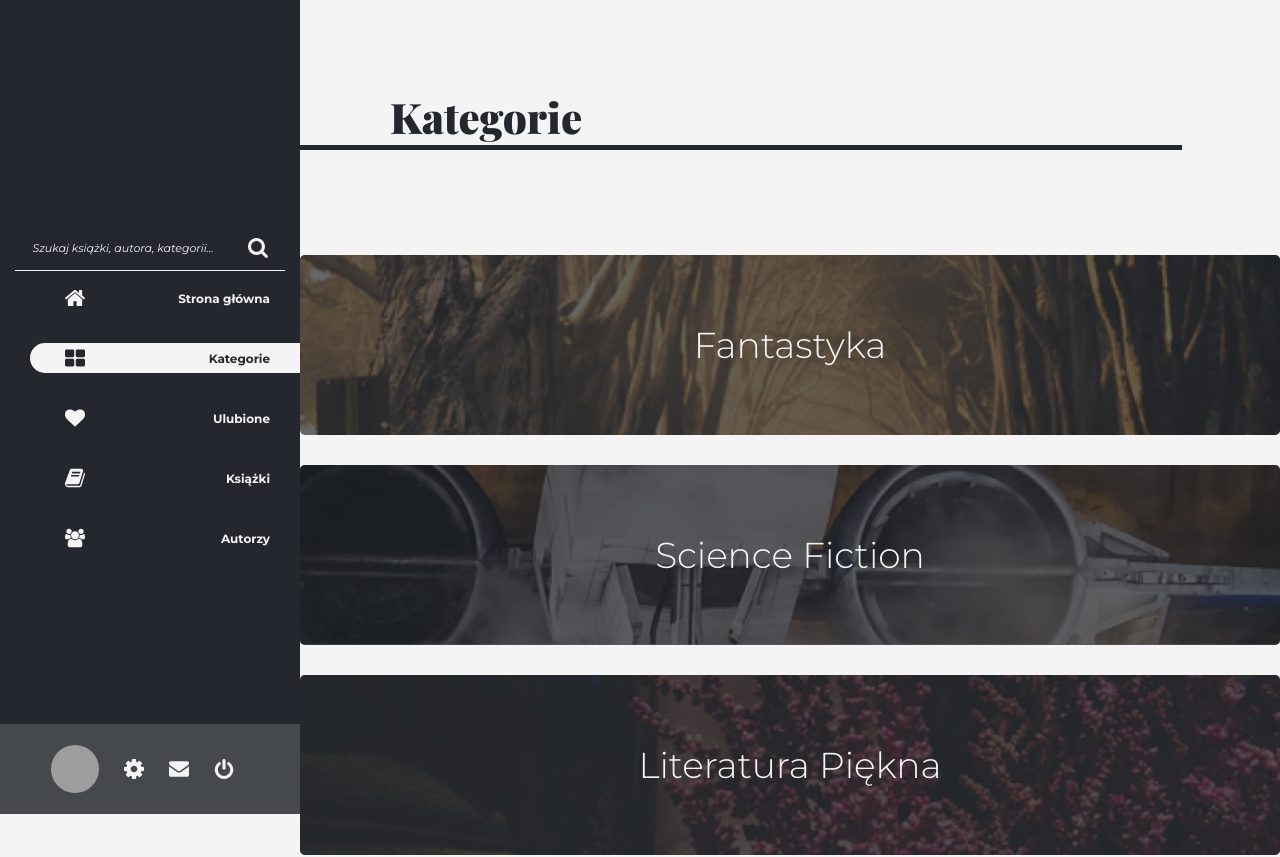
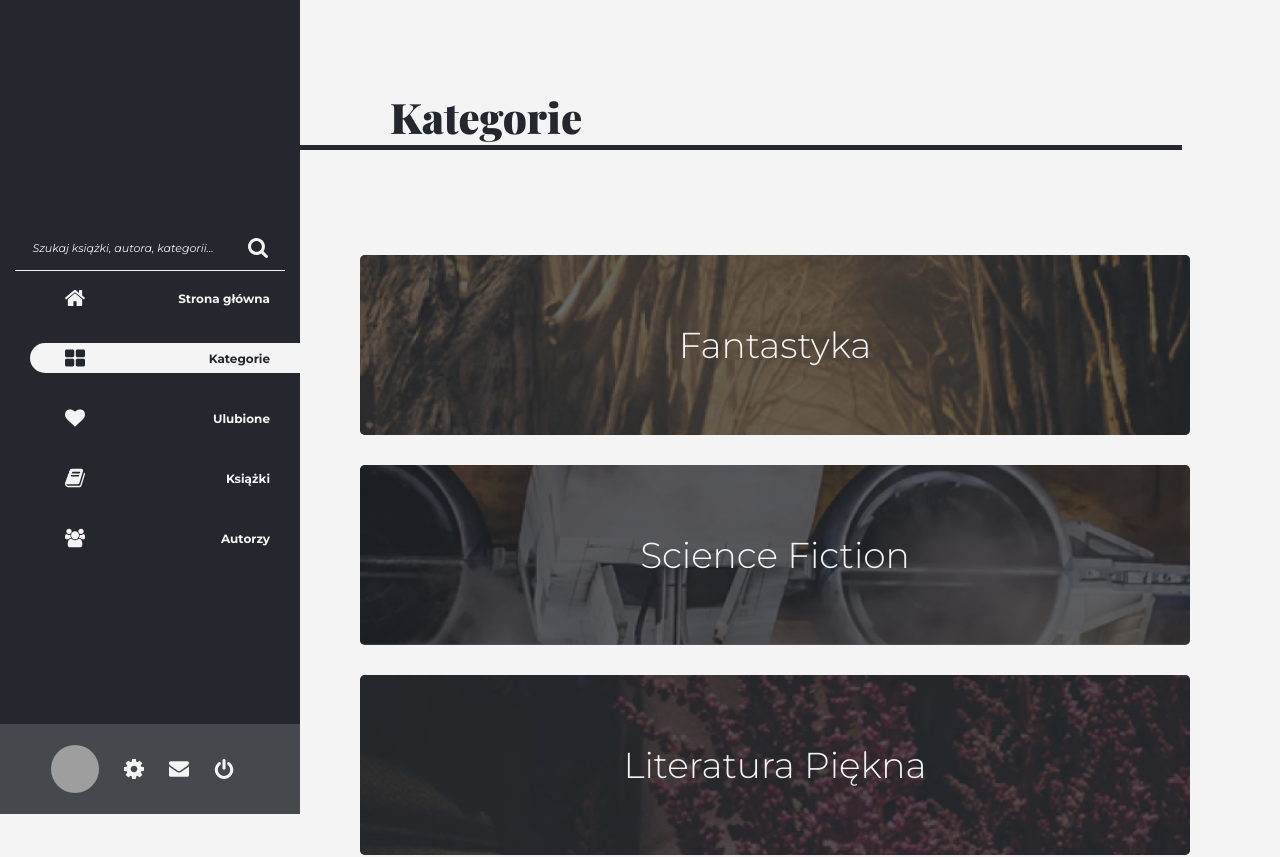
Before and after one commit to zaleskix/books_reviews_app_client, a React (Create React App) app: page /categories in a window 1280 px wide. Shown: the top 857 px of the page. Built offline with nearby package versions, Linux system fonts and the light colour scheme; grey boxes are pictures that could not be loaded.

Commit message:
fixed positioning of homepage

```diff
--- a/src/components/Category/Category.module.css
+++ b/src/components/Category/Category.module.css
@@ -52,7 +52,7 @@
   .Category {
     max-width: 1100px;
     height: 180px;
-    margin: 15px 15px;
+    margin: 15px 0;
     border-radius: 5px;
   }
 
--- a/src/containers/Categories/Categories.js
+++ b/src/containers/Categories/Categories.js
@@ -28,7 +28,9 @@
       <div className={styles.PageHeader}>
         <div className={styles.Caption}>Kategorie</div>
       </div>
-      {categories}
+      <div className={styles.PageContent} >
+        {categories}
+      </div>
     </div>
   );
 };
--- a/src/containers/Categories/Categories.module.css
+++ b/src/containers/Categories/Categories.module.css
@@ -4,7 +4,7 @@
   justify-content: center;
   align-items: center;
   /*padding-left: 60px;*/
-  height: 100%;
+  /*height: 100%;*/
   width: 100%;
 }
 
@@ -12,6 +12,16 @@
   width: 100%;
   align-items: flex-start;
 }
+
+.PageContent {
+  width: 100%;
+  /*height: ;*/
+  display: flex;
+  flex-direction: column;
+  align-items: center;
+  justify-content: center;
+}
+
 .Caption {
   display: flex;
   width: 90%;
@@ -26,3 +36,13 @@
   margin-bottom: 90px;
   border-bottom: 5px solid #24282e;
 }
+
+@media (min-width: 768px) {
+
+
+  .PageContent {
+    width: 100%;
+    padding-left: 60px;
+    padding-right: 90px;
+  }
+}
```
